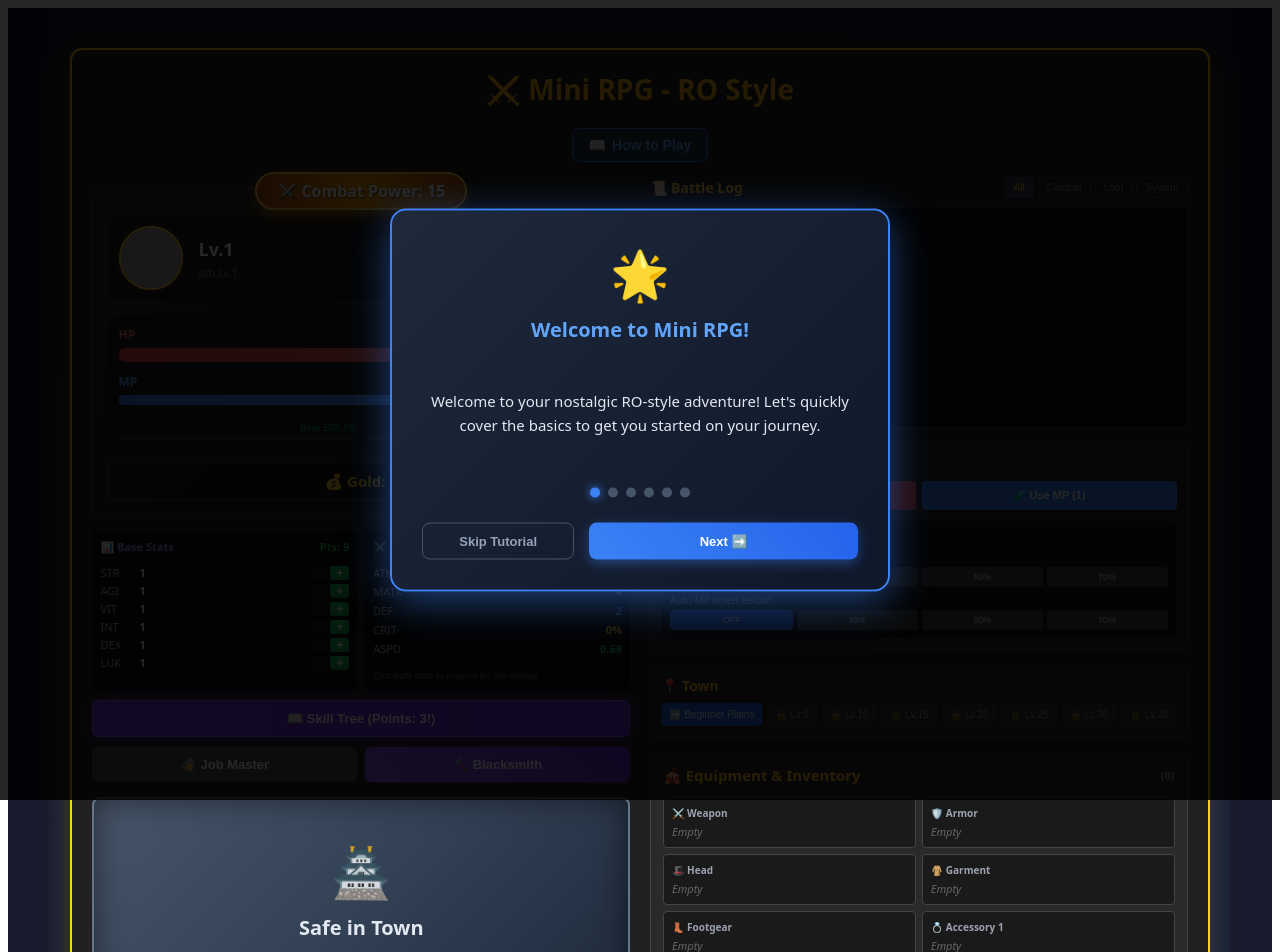
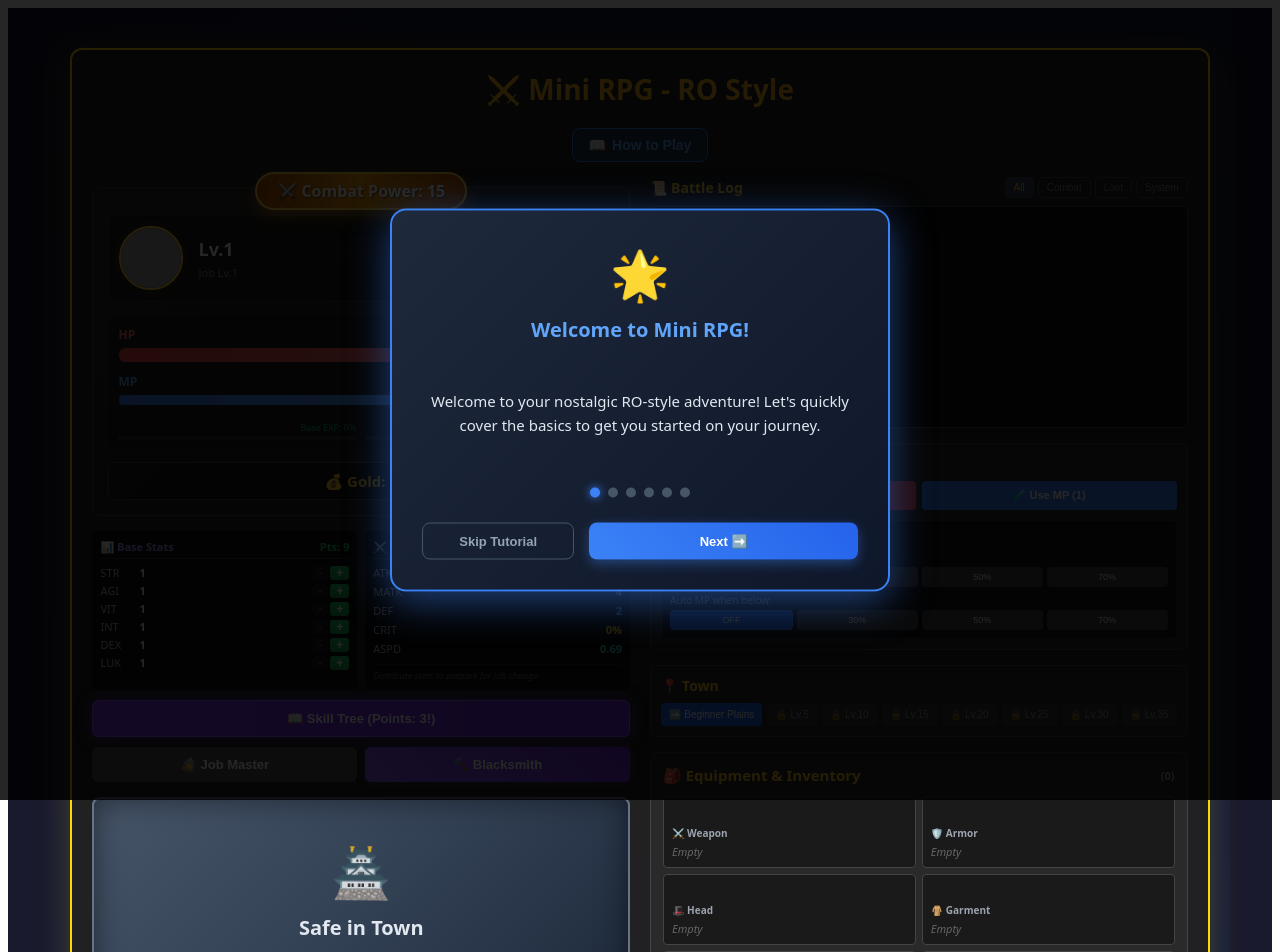
Before and after one commit to alphakey-marketing/react-learning, a React (Vite) app: page / in a window 1280 px wide. Shown: the top 952 px of the page. Built offline with nearby package versions, Linux system fonts and the light colour scheme; grey boxes are pictures that could not be loaded.

Commit message:
fix: Prevent unequip button from overlapping combat power badge
Move combat power badge to bottom-left instead of top-right:
- Unequip button stays in top-right corner
- Combat power badge moves to top-left corner
- No more overlapping elements
- Cleaner visual hierarchy

```diff
--- a/src/components/EnhancedInventory.tsx
+++ b/src/components/EnhancedInventory.tsx
@@ -95,7 +95,7 @@ export function EnhancedInventory({ inventory, equipped, onEquip, onUnequip }: E
         justifyContent: "space-between",
         alignItems: "center",
       }}>
-        <span>🎪 Equipment & Inventory</span>
+        <span>🎒 Equipment & Inventory</span>
         <span style={{ fontSize: "11px", color: "#9ca3af" }}>({inventory.length})</span>
       </h3>
 
@@ -126,36 +126,27 @@ export function EnhancedInventory({ inventory, equipped, onEquip, onUnequip }: E
                 position: "relative",
               }}
             >
-              <div style={{ display: "flex", justifyContent: "space-between", alignItems: "center" }}>
-                <span style={{ color: "#9ca3af", fontSize: "10px", fontWeight: "bold" }}>
-                  {slot.icon} {slot.label}
-                </span>
+              {/* Combat Power Badge - Top Left */}
               {item && (
                 <span style={{
+                  position: "absolute",
+                  top: "4px",
+                  left: "4px",
                   background: "#333",
                   padding: "2px 6px",
                   borderRadius: "4px",
                   color: "#fbbf24",
                   fontSize: "10px",
                   fontWeight: "bold",
-                    border: "1px solid #444"
+                  border: "1px solid #444",
+                  zIndex: 1,
                 }}>
                   ⭐ {gearScore}
                 </span>
               )}
-              </div>
-
-              {item ? (
-                <>
-                  <div style={{ color: rarityColor, fontWeight: "500", fontSize: "11px" }}>
-                    {item.name}
-                    {item.refinement !== undefined && item.refinement > 0 && (
-                      <span style={{ color: "#fbbf24" }}> +{item.refinement}</span>
-                    )}
-                  </div>
 
               {/* Unequip Button - Top Right */}
-                  {onUnequip && (
+              {item && onUnequip && (
                 <button
                   onClick={(e) => handleUnequipClick(slot.key, e)}
                   style={{
@@ -177,6 +168,7 @@ export function EnhancedInventory({ inventory, equipped, onEquip, onUnequip }: E
                     transition: "all 0.2s",
                     lineHeight: "1",
                     padding: "0",
+                    zIndex: 2,
                   }}
                   onMouseEnter={(e) => {
                     e.currentTarget.style.background = "#dc2626";
@@ -191,7 +183,20 @@ export function EnhancedInventory({ inventory, equipped, onEquip, onUnequip }: E
                   ×
                 </button>
               )}
-                </>
+
+              <div style={{ display: "flex", justifyContent: "space-between", alignItems: "center", marginTop: "20px" }}>
+                <span style={{ color: "#9ca3af", fontSize: "10px", fontWeight: "bold" }}>
+                  {slot.icon} {slot.label}
+                </span>
+              </div>
+
+              {item ? (
+                <div style={{ color: rarityColor, fontWeight: "500", fontSize: "11px" }}>
+                  {item.name}
+                  {item.refinement !== undefined && item.refinement > 0 && (
+                    <span style={{ color: "#fbbf24" }}> +{item.refinement}</span>
+                  )}
+                </div>
               ) : (
                 <div style={{ color: "#666", fontStyle: "italic", fontSize: "11px" }}>Empty</div>
               )}
```
Lines whose indentation alone changed are shown as unchanged.
